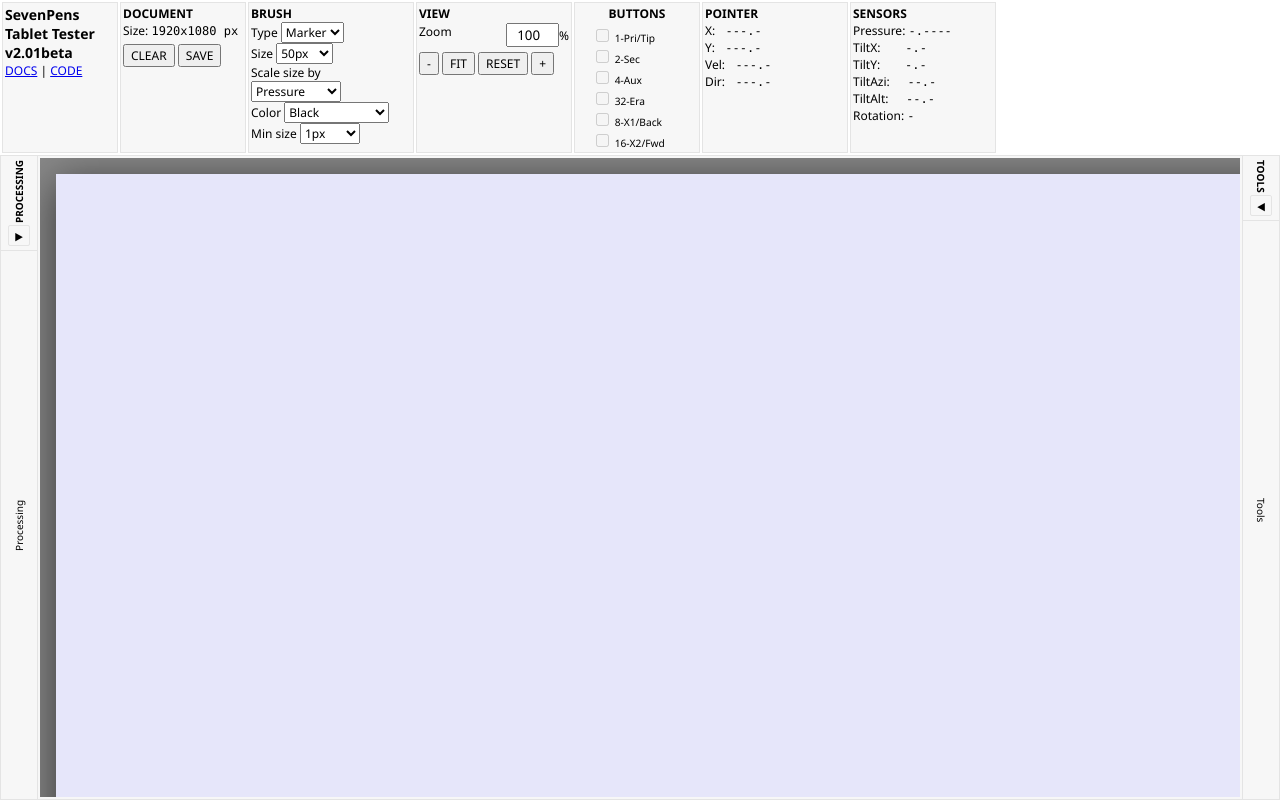
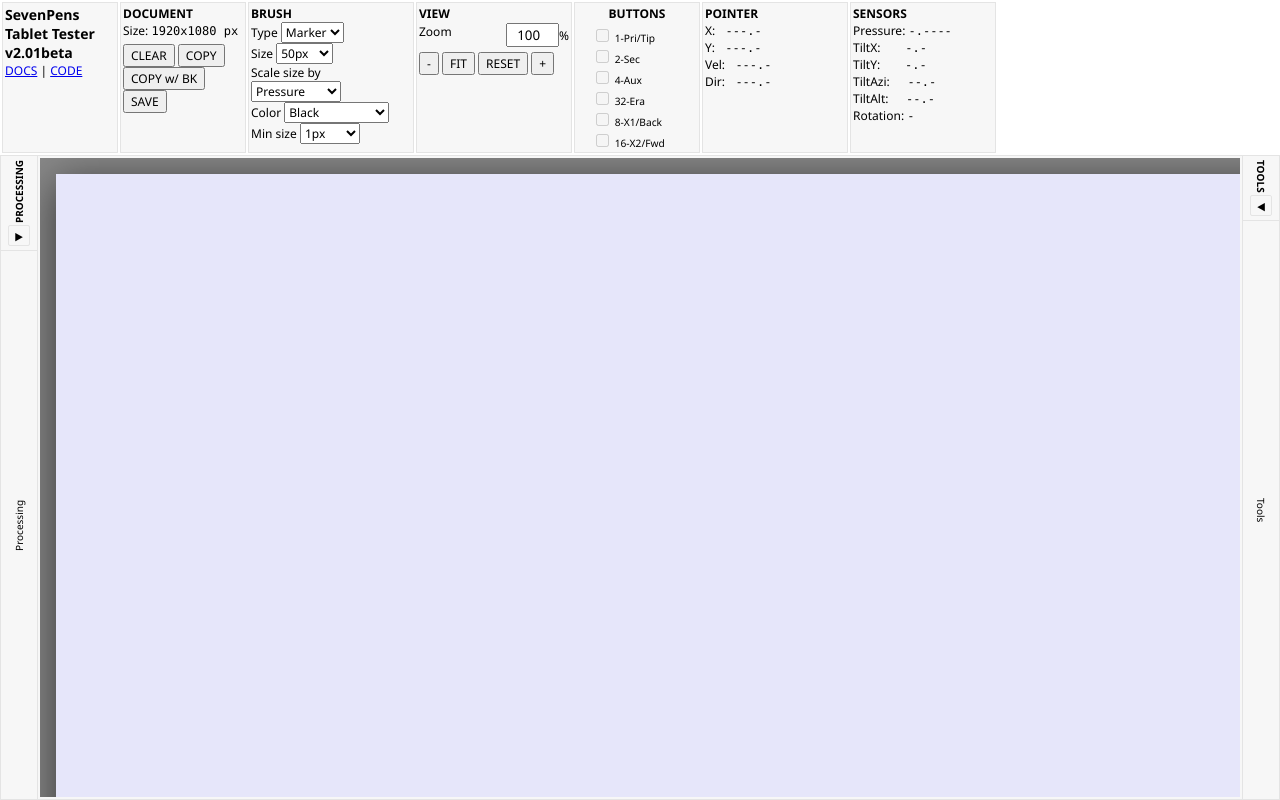
Before and after one commit to TheSevenPens/WebTabletTester, a Svelte app: page / in a window 1280 px wide. Built offline with nearby package versions, Linux system fonts and the light colour scheme.

Commit message:
Added copy to clipboard options

```diff
--- a/src/App.svelte
+++ b/src/App.svelte
@@ -19,11 +19,21 @@
         | {
               saveCanvas: () => void;
               clearForeground: () => void;
+                            copyForegroundToClipboard: () => Promise<void>;
+                            copyWithBackgroundToClipboard: () => Promise<void>;
           }
         | null = null;
 
     function clearMainCanvas() {
         canvasAreaRef?.clearForeground();
+    }
+
+    function copyForegroundToClipboard() {
+        void canvasAreaRef?.copyForegroundToClipboard();
+    }
+
+    function copyWithBackgroundToClipboard() {
+        void canvasAreaRef?.copyWithBackgroundToClipboard();
     }
 
     const clearKeys = { Delete: clearMainCanvas, Backspace: clearMainCanvas };
@@ -35,7 +45,12 @@
     <div class="top-row">
         <div class="controlscontainer">
             <InfoPanel />
-            <DocPanel onClear={clearMainCanvas} onSave={() => canvasAreaRef?.saveCanvas()} />
+            <DocPanel
+                onClear={clearMainCanvas}
+                onCopy={copyForegroundToClipboard}
+                onCopyWithBackground={copyWithBackgroundToClipboard}
+                onSave={() => canvasAreaRef?.saveCanvas()}
+            />
             <BrushSettingsPanel />
             <ViewPanel />
             <ButtonsPanel />
--- a/src/components/CanvasArea.svelte
+++ b/src/components/CanvasArea.svelte
@@ -301,6 +301,44 @@
         downloadLink.click();
     }
 
+    async function writeCanvasToClipboard(sourceCanvas: HTMLCanvasElement): Promise<void> {
+        if (!navigator.clipboard || typeof ClipboardItem === 'undefined') {
+            return;
+        }
+
+        const blob = await new Promise<Blob | null>((resolve) => {
+            sourceCanvas.toBlob((result) => resolve(result), 'image/png');
+        });
+        if (!blob) {
+            return;
+        }
+
+        await navigator.clipboard.write([
+            new ClipboardItem({
+                'image/png': blob,
+            }),
+        ]);
+    }
+
+    export async function copyForegroundToClipboard(): Promise<void> {
+        if (!foregroundLayerCanvas) return;
+        try {
+            await writeCanvasToClipboard(foregroundLayerCanvas);
+        } catch (err) {
+            console.error('Failed to copy foreground layer to clipboard', err);
+        }
+    }
+
+    export async function copyWithBackgroundToClipboard(): Promise<void> {
+        if (!canvas) return;
+        composeLayers();
+        try {
+            await writeCanvasToClipboard(canvas);
+        } catch (err) {
+            console.error('Failed to copy composited canvas to clipboard', err);
+        }
+    }
+
 </script>
 
 <svelte:window onkeydown={handleKeyDown} onkeyup={handleKeyUp} />
--- a/src/components/DocPanel.svelte
+++ b/src/components/DocPanel.svelte
@@ -5,8 +5,15 @@
     interface Props {
         onClear?: () => void;
         onSave?: () => void;
+        onCopy?: () => void;
+        onCopyWithBackground?: () => void;
     }
-    let { onClear = () => {}, onSave = () => {} }: Props = $props();
+    let {
+        onClear = () => {},
+        onSave = () => {},
+        onCopy = () => {},
+        onCopyWithBackground = () => {},
+    }: Props = $props();
 </script>
 
 <div class="controlscolumn" id="docColumn">
@@ -18,6 +25,8 @@
     />
     <div style="margin-top: 5px;">
         <button type="button" onclick={onClear}>CLEAR</button>
+        <button type="button" onclick={onCopy}>COPY</button>
+        <button type="button" onclick={onCopyWithBackground}>COPY w/ BK</button>
         <button type="button" onclick={onSave}>SAVE</button>
     </div>
 </div>
```
